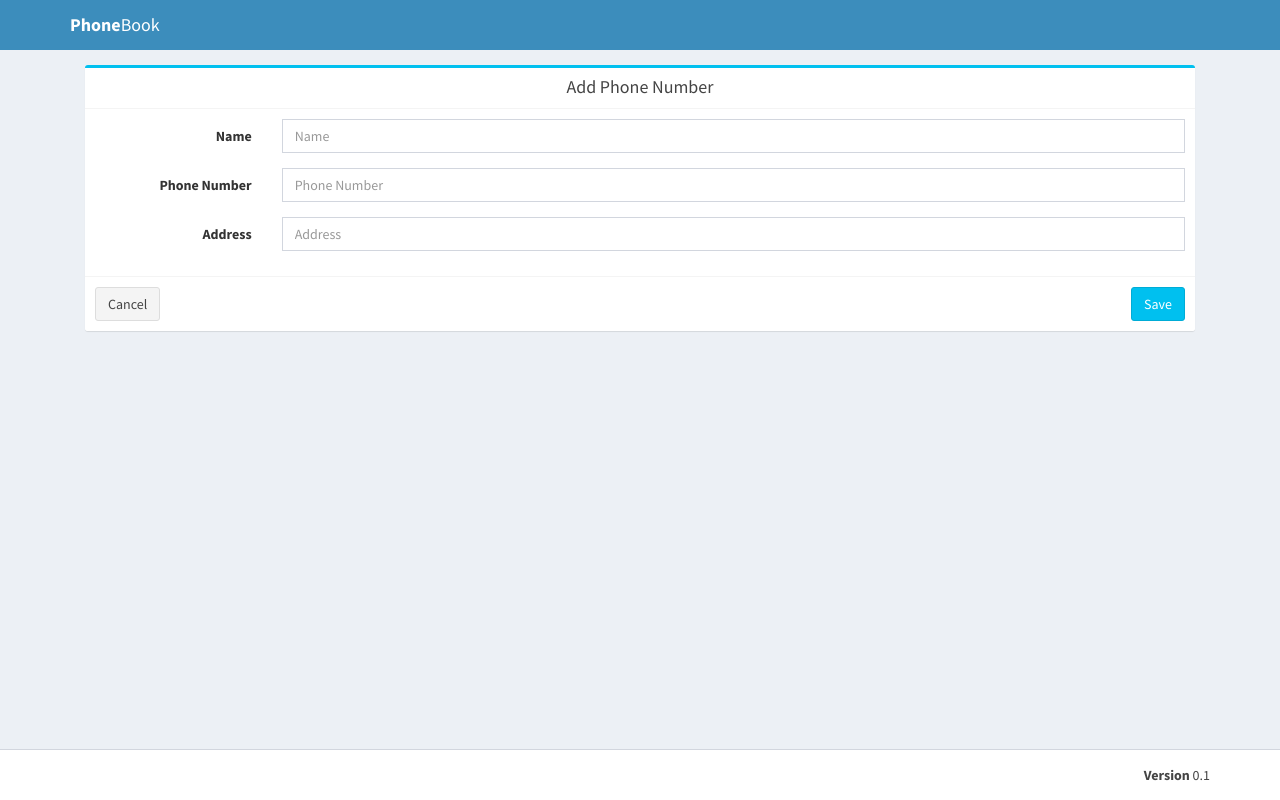
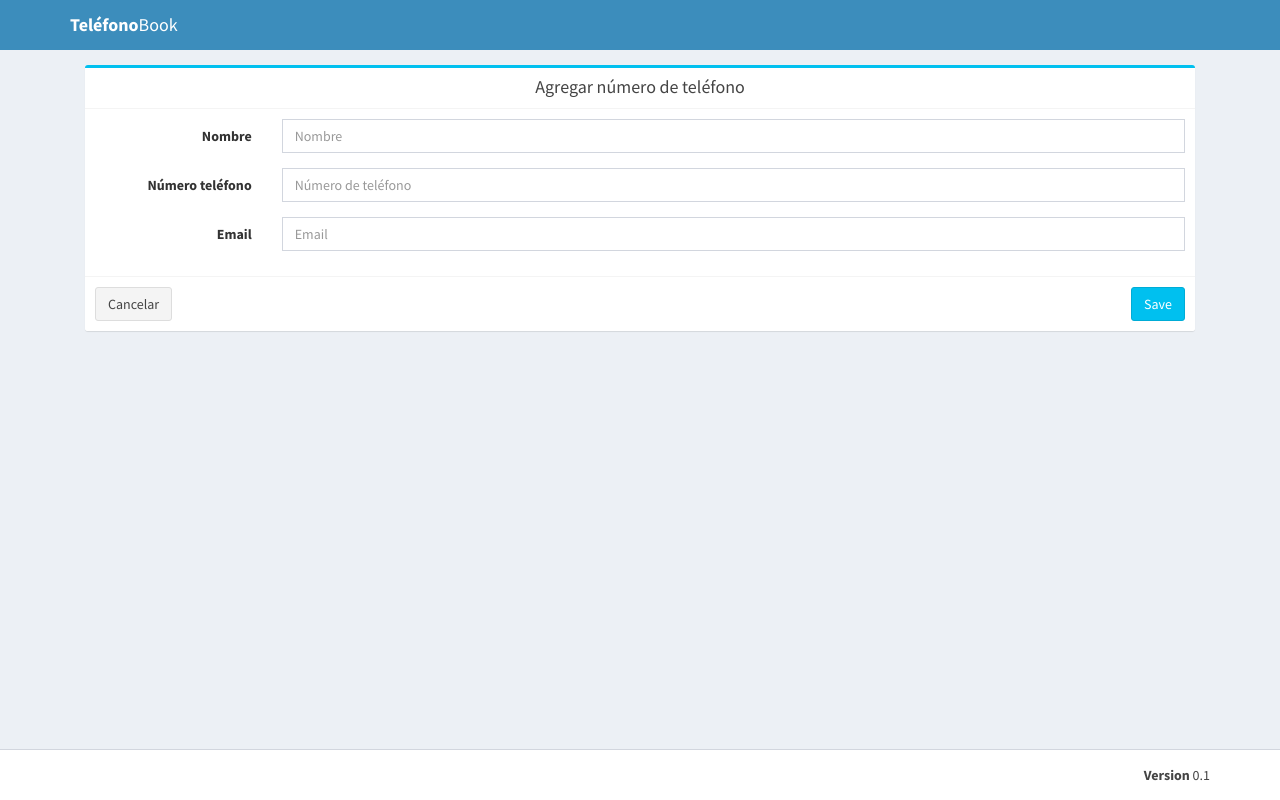
Before and after one commit to jmlcas/crud-agenda, a Flask app: page /add/ in a window 1280 px wide. Run offline with Flask 2, Linux system fonts and the light colour scheme; some libraries are stand-ins or nearby versions.

Commit message:
Update add.html

```diff
--- a/source_code/templates/add.html
+++ b/source_code/templates/add.html
@@ -21,7 +21,7 @@
       <nav class="navbar navbar-static-top">
         <div class="container">
           <div class="navbar-header">
-            <a href="/" class="navbar-brand"><b>Phone</b>Book</a>
+            <a href="/" class="navbar-brand"><b>Teléfono</b>Book</a>
           </div>
         </div>
       </nav>
@@ -33,39 +33,39 @@
           <div class="box box-info">
             <div class="box-header with-border">
             	<center>
-            		<h3 class="box-title">Add Phone Number</h3>
+            		<h3 class="box-title">Agregar número de teléfono</h3>
             	</center>
             </div>
 
             <form class="form-horizontal" method="POST" action="/addphone">
               <div class="box-body">
                 <div class="form-group">
-                  <label class="col-sm-2 control-label">Name</label>
+                  <label class="col-sm-2 control-label">Nombre</label>
 
                   <div class="col-sm-10">
-                    <input name="name" type="text" class="form-control" placeholder="Name" autocomplete="off" required>
+                    <input name="name" type="text" class="form-control" placeholder="Nombre" autocomplete="off" required>
                   </div>
                 </div>
 
                 <div class="form-group">
-                  <label class="col-sm-2 control-label">Phone Number</label>
+                  <label class="col-sm-2 control-label">Número teléfono</label>
 
                   <div class="col-sm-10">
-                    <input name="phone" type="text" class="form-control" placeholder="Phone Number" autocomplete="off" required>
+                    <input name="phone" type="text" class="form-control" placeholder="Número de teléfono" autocomplete="off" required>
                   </div>
                 </div>
 
                 <div class="form-group">
-                  <label class="col-sm-2 control-label">Address</label>
+                  <label class="col-sm-2 control-label">Email</label>
 
                   <div class="col-sm-10">
-                    <input name="address" type="text" class="form-control" placeholder="Address" autocomplete="off" required>
+                    <input name="address" type="email" class="form-control" placeholder="Email" autocomplete="off" required>
                   </div>
                 </div>
               </div>
 
               <div class="box-footer">
-                <a href="/"><button type="button" class="btn btn-default">Cancel</button></a>
+                <a href="/"><button type="button" class="btn btn-default">Cancelar</button></a>
                 <input name="save" type="submit" class="btn btn-info pull-right" value="Save">
               </div>
 
```
